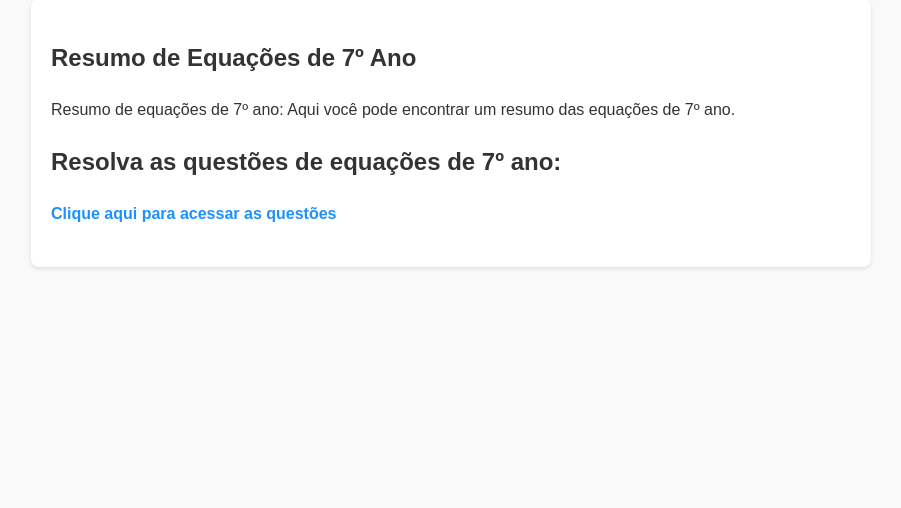
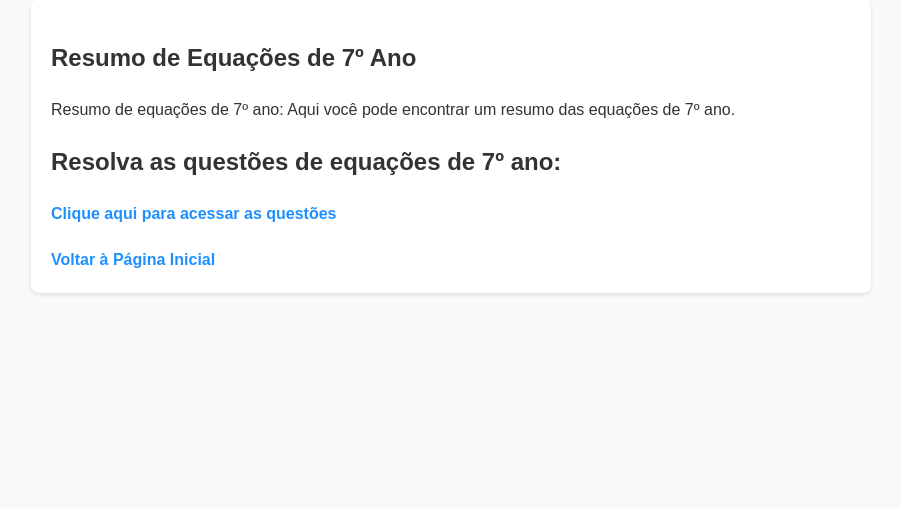
Before and after one commit to Joao-Machado-UAb/edumat, a Flask app: page /equacoes in a window 1280 px wide. Shown: the part 149-657 px from the top of the page, without its empty margins (189-1090 px from the left). Run offline with Flask 3, Linux system fonts and the light colour scheme.

Commit message:
Update equacoes.html

```diff
--- a/templates/equacoes.html
+++ b/templates/equacoes.html
@@ -64,6 +64,7 @@
         <p>{{ resumo }}</p>
         <h2>Resolva as questões de equações de 7º ano:</h2>
         <p><a href="{{ instrucoes }}" target="_blank">Clique aqui para acessar as questões</a></p>
+        <a href="/">Voltar à Página Inicial</a>
     </main>
     <footer>
         &copy; 2024 Edum@t. Todos os direitos reservados.
```
